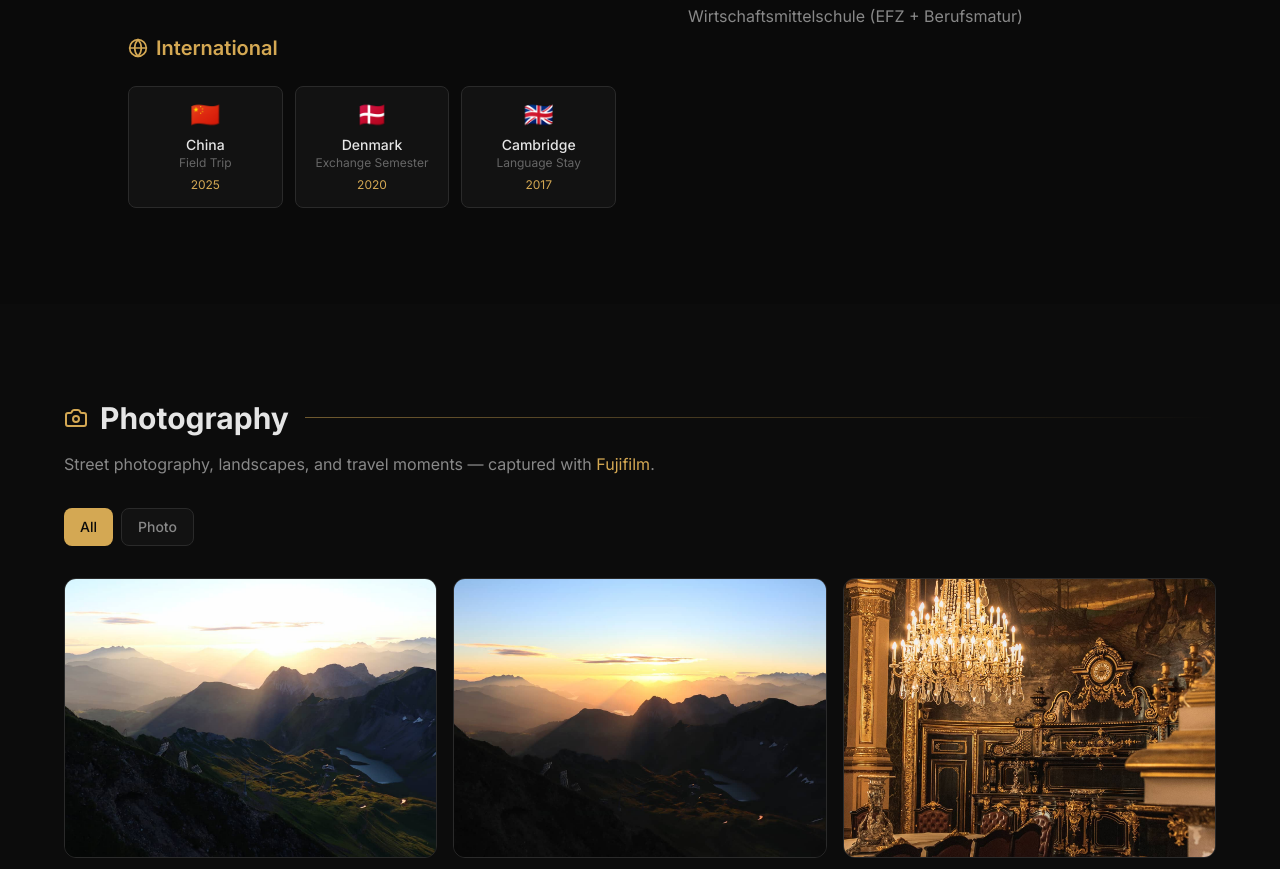
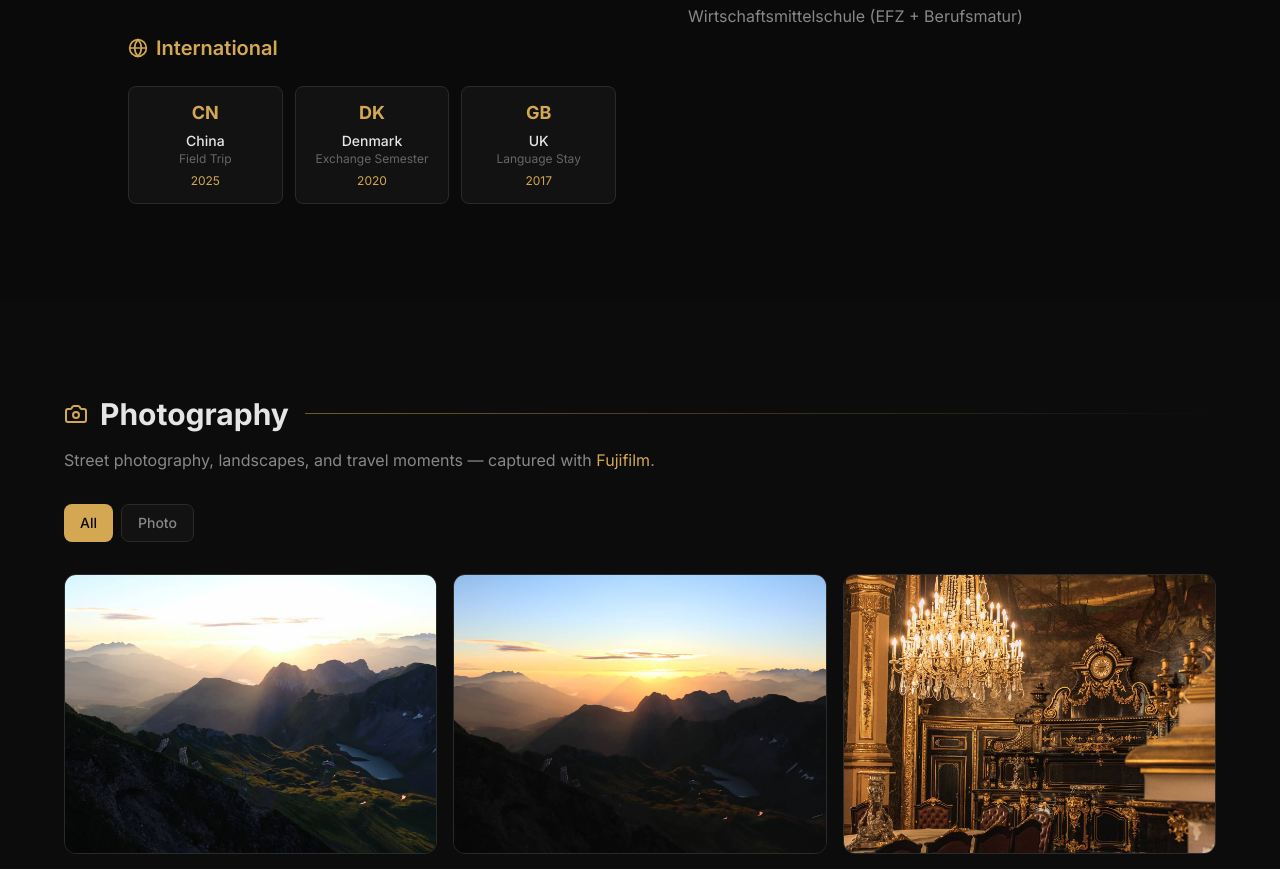
Before and after one commit to jantobiaswilhelm/Portfolio, a React (Vite) app: page / in a window 1280 px wide. Shown: the part 3630-4499 px from the top of the page. Built offline with nearby package versions, Linux system fonts and the light colour scheme.

Commit message:
Fix flags - use styled country codes instead

```diff
--- a/src/components/Skills.tsx
+++ b/src/components/Skills.tsx
@@ -9,9 +9,9 @@ const certifications = [
 ]
 
 const international = [
-  { country: 'China', flag: '🇨🇳', year: '2025', type: 'Field Trip' },
-  { country: 'Denmark', flag: '🇩🇰', year: '2020', type: 'Exchange Semester' },
-  { country: 'Cambridge', flag: '🇬🇧', year: '2017', type: 'Language Stay' },
+  { country: 'China', code: 'CN', year: '2025', type: 'Field Trip' },
+  { country: 'Denmark', code: 'DK', year: '2020', type: 'Exchange Semester' },
+  { country: 'UK', code: 'GB', year: '2017', type: 'Language Stay' },
 ]
 
 const timeline = [
@@ -67,7 +67,7 @@ export default function Skills() {
               <div className="grid grid-cols-3 gap-3">
                 {international.map((item, i) => (
                   <motion.div key={i} initial={{ opacity: 0, y: 10 }} whileInView={{ opacity: 1, y: 0 }} viewport={{ once: true }} transition={{ delay: 0.4 + i * 0.1 }} className="bg-bg-card border border-border rounded-lg p-3 text-center hover:border-accent/50 transition-colors">
-                    <span className="text-2xl block mb-1">{item.flag}</span>
+                    <span className="text-accent font-bold text-lg block mb-1">{item.code}</span>
                     <span className="text-text-primary text-sm font-medium block">{item.country}</span>
                     <span className="text-text-muted text-xs block">{item.type}</span>
                     <span className="text-accent text-xs">{item.year}</span>
```
